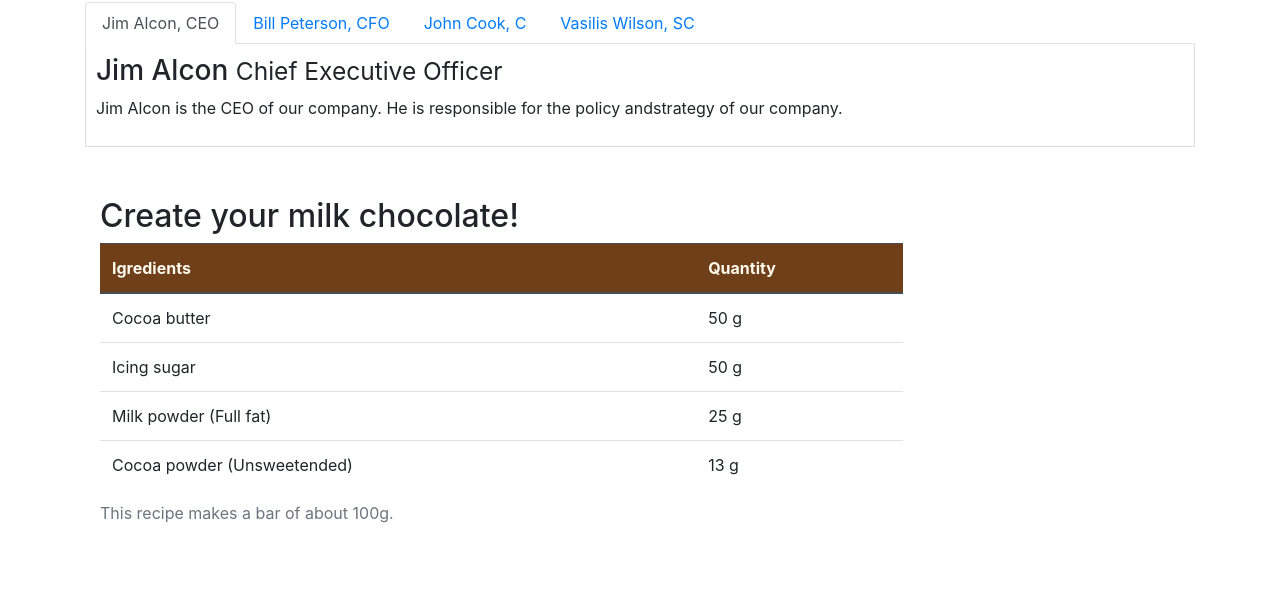
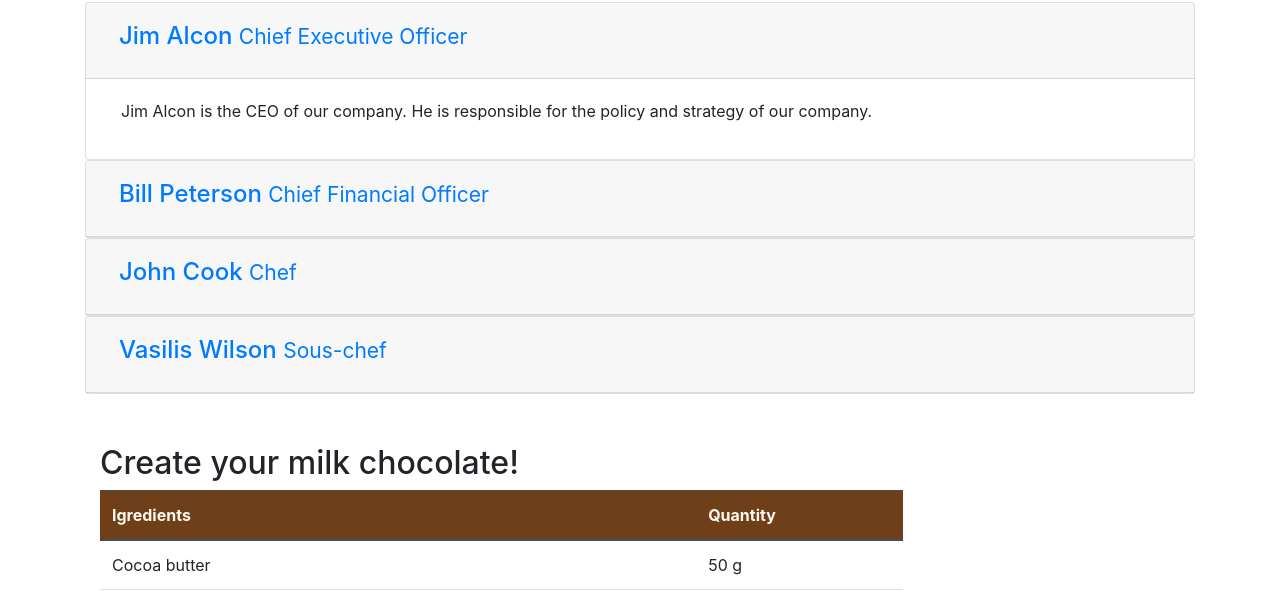
Before and after one commit to electraG/leChocolat, a website: page aboutus.html in a window 1280 px wide. Shown: the part 734-1328 px from the top of the page. Drawn offline with nearby package versions, Linux system fonts and the light colour scheme.

Commit message:
Accordion

```diff
--- a/aboutus.html
+++ b/aboutus.html
@@ -104,7 +104,7 @@
         <div class="row">
             <div class="col-12">
                 <h2>Corporate Leadership</h2>
-                <ul class="nav nav-tabs">
+                <!-- <ul class="nav nav-tabs">
                     <li class="nav-item">
                         <a class="nav-link active" href="#tab1" role="tab" data-toggle="tab"> Jim Alcon, CEO</a>
                     </li>
@@ -117,8 +117,70 @@
                     <li class="nav-item">
                         <a class="nav-link" href="#tab4" role="tab" data-toggle="tab"> Vasilis Wilson, SC</a>
                     </li>
-                </ul>
-                <div class="tab-content">
+                </ul> -->
+                <div id="accordion" >
+                    <div class="card">
+                        <div class="card-header" id="headingOne">
+                            <button class="btn btn-link" data-toggle="collapse" data-target="#collapseOne" aria-expanded="true" aria-controls="collapseOne">
+                                <h4>Jim Alcon <small>Chief Executive Officer </small></h4>
+                            </button>
+                        </div>
+                        <div id="collapseOne" class="collapse show" aria-labelledby="headingOne" data-parent="#accordion">
+                            <div class="card-body">
+                                <p class="col d-none d-sm-block">
+                                    Jim Alcon is the CEO of our company. He is responsible for
+                                    the policy and strategy of our company.
+                                </p>
+                            </div>
+                        </div>
+                    </div>
+                    <div class="card">
+                        <div class="card-header" id="headingTwo">
+                            <button class="btn btn-link collapsed" data-toggle="collapse" data-target="#collapseTwo" aria-expanded="false" aria-controls="collapseTwo">
+                                <h4>Bill Peterson <small>Chief Financial Officer </small></h4>
+                            </button>
+                        </div>
+                        <div id="collapseTwo" class="collapse" aria-labelledby="headingTwo" data-parent="#accordion">
+                            <div class="card-body">
+                                <p class="col d-none d-sm-block">
+                                    Bill Peterson is the CFO of our company. He is responsible for
+                                    all the financial decisions of our company.
+                                </p>
+                            </div>
+                        </div>
+                    </div>
+                    <div class="card">
+                        <div class="card-header" id="headingThree">
+                            <button class="btn btn-link collapsed" data-toggle="collapse" data-target="#collapseThree" aria-expanded="false" aria-controls="collapseThree">
+                                <h4>John Cook <small>Chef</small></h4>
+                            </button>
+                        </div>
+                        <div id="collapseThree" class="collapse" aria-labelledby="headingThree" data-parent="#accordion">
+                            <div class="card-body">
+                                <p class="col d-none d-sm-block">
+                                    Our Chef, John Cook has specialized in the production of chocolates and he
+                                    has created the receipts for our chocolates.
+                                </p>
+                            </div>
+                        </div>
+                    </div>
+                    <div class="card">
+                            <div class="card-header" id="headingFour">
+                                <button class="btn btn-link collapsed" data-toggle="collapse" data-target="#collapseFour" aria-expanded="false" aria-controls="collapseFour">
+                                    <h4>Vasilis Wilson <small>Sous-chef </small></h4>
+                                </button>
+                            </div>
+                            <div id="collapseFour" class="collapse" aria-labelledby="headingFour" data-parent="#accordion">
+                                <div class="card-body">
+                                    <p class="col d-none d-sm-block">
+                                        Vasilis Wilson is well informed of all the current trends in pastry and
+                                        contributes his innovative ideas in our products.
+                                    </p>
+                                </div>
+                            </div>
+                        </div>
+                </div>
+               <!--  <div class="tab-content">
                     <div role="tabpanel" class="tab-pane fade show active" id="tab1">
                         <h3>Jim Alcon <small>Chief Executive Officer </small></h3>
                         <p class="d-none d-sm-block">
@@ -147,7 +209,7 @@
                             contributes his innovative ideas in our products.
                         </p>
                     </div>
-                </div>
+                </div> -->
             </div>
         </div>
         <!--3rd row-->
```
